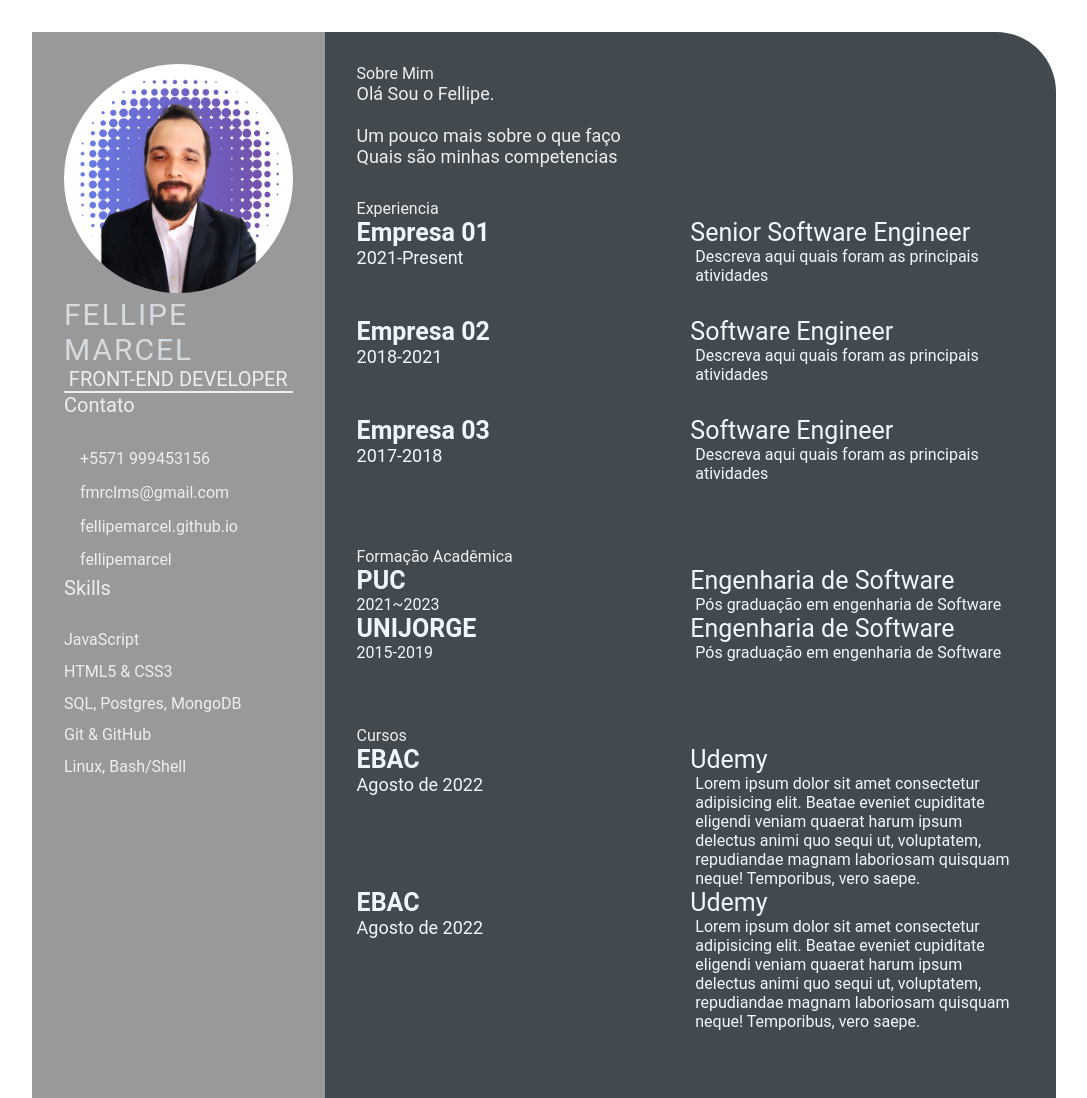
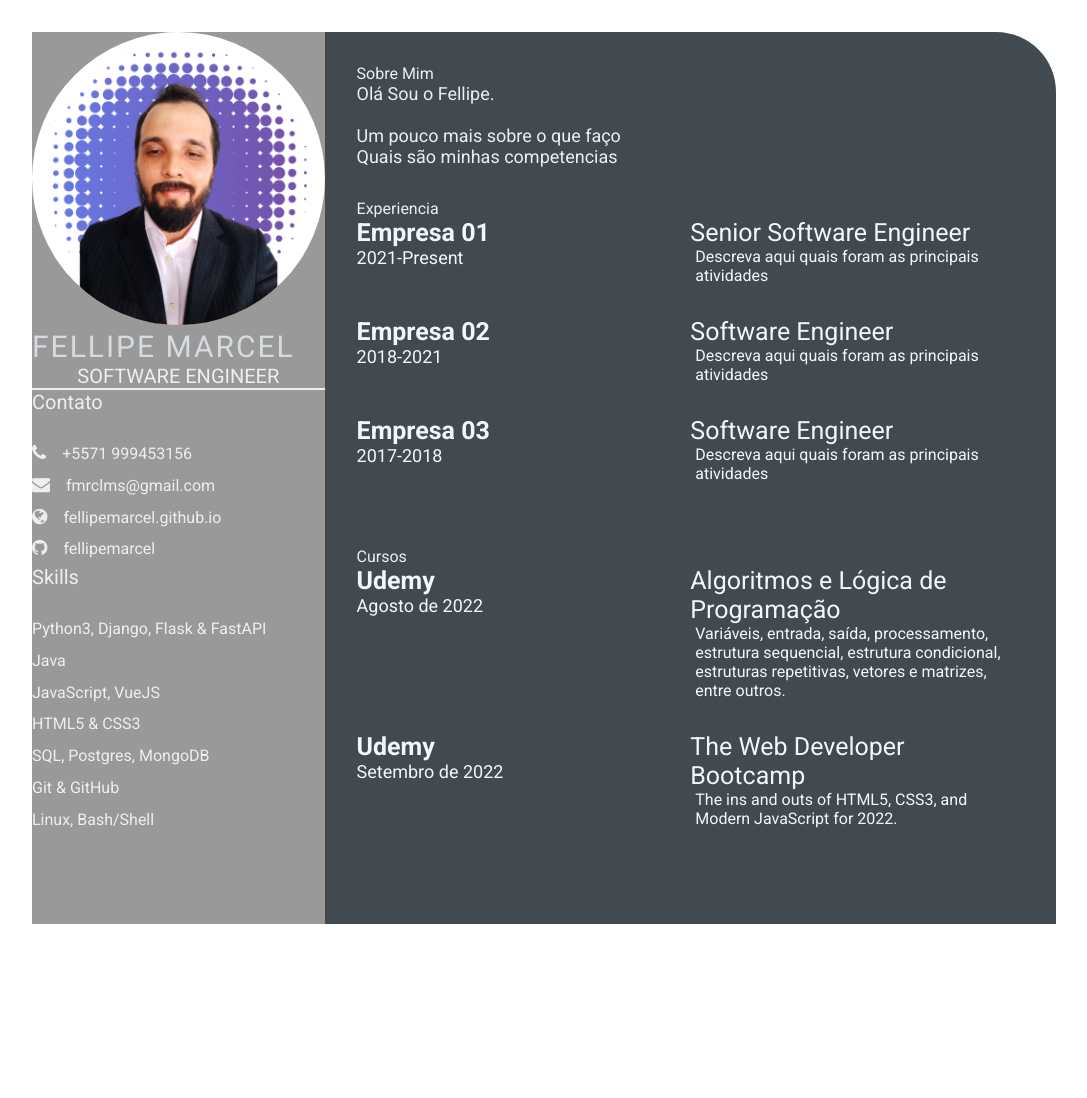
Before and after one commit to fellipemarcel/devweekgit.github.io, a plain HTML site: page index.html in a window 1280 px wide. Shown: the top 1098 px of the page, without its empty margins (96-1183 px from the left). After the commit the page ends 956 px from the top, so only its background shows below. Drawn offline with Linux system fonts and the light colour scheme.

Commit message:
feature: added-fonts-and-icons

```diff
--- a/index.html
+++ b/index.html
@@ -1,24 +1,24 @@
 <!DOCTYPE html>
 <html lang="en">
-
 <head>
     <meta charset="UTF-8">
     <meta http-equiv="X-UA-Compatible" content="IE=edge">
     <meta name="viewport" content="width=device-width, initial-scale=1.0">
-    <title>Fellipe Marcel CV</title>
-
-    <!-- Custom CSS -->
+    <title>Fellipe Marcel - CV</title>
+    <link rel="preconnect" href="https://fonts.googleapis.com">
+    <link rel="preconnect" href="https://fonts.gstatic.com" crossorigin>
+    <link href="https://fonts.googleapis.com/css2?family=Roboto:ital,wght@0,100;0,300;0,400;0,700;1,100;1,300;1,400;1,700&display=swap" rel="stylesheet">
+    <link rel="stylesheet" href="https://cdnjs.cloudflare.com/ajax/libs/font-awesome/4.7.0/css/font-awesome.min.css">
     <link rel="stylesheet" href="style.css">
 </head>
-
 <body>
     <main class="resume-contents">
         <section class="left-section">
-            <div class="left-section-contents">
+            <div class="left-section-content">
                 <div class="profile">
                     <img class="profile-image" src="image/profile-pic.png" alt="Profile image">
                     <p class="name">Fellipe Marcel</p>
-                    <p class="profession">Front-end Developer</p>
+                    <p class="profession">Software Engineer</p>
                 </div>
                 <div class="contact-info">
                     <p class="left-title">Contato</p>
@@ -36,21 +36,13 @@
                 <div class="skills">
                     <p class="left-title">Skills</p>
                     <ul>
-                        <li>
-                            <p>JavaScript</p>
-                        </li>
-                        <li>
-                            <p>HTML5 & CSS3</p>
-                        </li>
-                        <li>
-                            <p>SQL, Postgres, MongoDB</p>
-                        </li>
-                        <li>
-                            <p>Git & GitHub</p>
-                        </li>
-                        <li>
-                            <p>Linux, Bash/Shell</p>
-                        </li>
+                        <li><p>Python3, Django, Flask & FastAPI</p></li>
+                        <li><p>Java</p></li>
+                        <li><p>JavaScript, VueJS</p></li>
+                        <li><p>HTML5 & CSS3</p></li>
+                        <li><p>SQL, Postgres, MongoDB</p></li>
+                        <li><p>Git & GitHub</p></li>
+                        <li><p>Linux, Bash/Shell</p></li>
                     </ul>
                 </div>
             </div>
@@ -58,7 +50,6 @@
 
         <section class="right-section">
             <div class="right-section-contents">
-                <!-- sobre mim -->
                 <section class="about gap">
                     <div class="right-title">Sobre Mim</div>
                     <p class="about-me-contents">
@@ -67,9 +58,6 @@
                         <br> Quais são minhas competencias
                     </p>
                 </section>
-                <!-- fim sobre mim -->
-
-                <!-- experiencia -->
                 <section class="experience gap">
                     <div class="right-title">Experiencia</div>
                     <div class="experience-contents">
@@ -109,48 +97,29 @@
                         </div>
                     </div>
                 </section>
-                <section class="education gap">
-                    <div class="right-title">Formação Acadêmica</div>
-                    <div class="education-contents">
-                        <div class="education-left">
-                            <p class="education-school-name">PUC</p>
-                            <p class="education-time-period">2021~2023</p>
-                        </div>
-                        <div class="education-right">
-                            <p class="education-subject">Engenharia de Software</p>
-                            <p class="education-desc">Pós graduação em engenharia de Software</p>
-                        </div>
-                        <div class="education-left">
-                            <p class="education-school-name">UNIJORGE</p>
-                            <p class="education-time-period">2015-2019</p>
-                        </div>
-                        <div class="education-right">
-                            <p class="education-subject">Engenharia de Software</p>
-                            <p class="education-desc">Pós graduação em engenharia de Software</p>
-                        </div>
-                    </div>
-                </section>
                 <section class="awards gap">
                     <div class="right-title">Cursos</div>
                     <div class="awards-contents">
                         <div class="awards-left">
-                            <p class="awards-company-name">EBAC</p>
+                            <p class="awards-company-name">Udemy</p>
                             <p class="awards-time-period">Agosto de 2022</p>
                         </div>
                         <div class="awards-right">
-                            <p class="awards-name">Udemy</p>
+                            <p class="awards-name">Algoritmos e Lógica de Programação</p>
                             <p class="awards-desc">
-                                Lorem ipsum dolor sit amet consectetur adipisicing elit. Beatae eveniet cupiditate eligendi veniam quaerat harum ipsum delectus animi quo sequi ut, voluptatem, repudiandae magnam laboriosam quisquam neque! Temporibus, vero saepe.
+                                Variáveis, entrada, saída, processamento, estrutura sequencial, estrutura condicional, estruturas repetitivas, vetores e matrizes, entre outros.
                             </p>
                         </div>
+                    </div>
+                    <div class="awards-contents">
                         <div class="awards-left">
-                            <p class="awards-company-name">EBAC</p>
-                            <p class="awards-time-period">Agosto de 2022</p>
+                            <p class="awards-company-name">Udemy</p>
+                            <p class="awards-time-period">Setembro de 2022</p>
                         </div>
                         <div class="awards-right">
-                            <p class="awards-name">Udemy</p>
+                            <p class="awards-name">The Web Developer Bootcamp</p>
                             <p class="awards-desc">
-                                Lorem ipsum dolor sit amet consectetur adipisicing elit. Beatae eveniet cupiditate eligendi veniam quaerat harum ipsum delectus animi quo sequi ut, voluptatem, repudiandae magnam laboriosam quisquam neque! Temporibus, vero saepe.
+                                The ins and outs of HTML5, CSS3, and Modern JavaScript for 2022.
                             </p>
                         </div>
                     </div>
@@ -159,5 +128,4 @@
         </section>
     </main>
 </body>
-
 </html>
```
